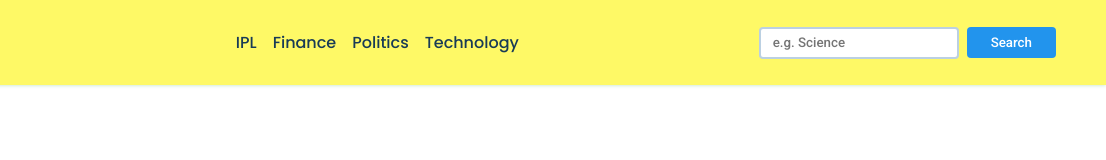
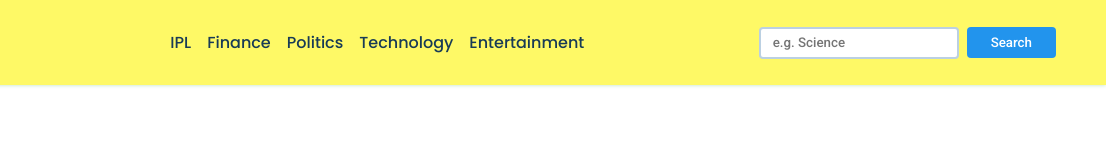
Before and after one commit to Anushka1783/News-Hub, a plain HTML site: page index.html in a window 1280 px wide. Shown: the full height of the page, 174-1280 px from the left. Drawn offline with Linux system fonts and the light colour scheme; no server answers.

Commit message:
added new fields

```diff
--- a/index.html
+++ b/index.html
@@ -21,6 +21,7 @@
                     <li class="hover-link nav-item" id="finance" onclick="onNavItemClick('finance')">Finance</li>
                     <li class="hover-link nav-item" id="politics" onclick="onNavItemClick('politics')">Politics</li>
                     <li class="hover-link nav-item" id="technology" onclick="onNavItemClick('technology')">Technology</li>
+                    <li class="hover-link nav-item" id="entertainment" onclick="onNavItemClick('entertainmen')">Entertainment</li>
                 </ul>
             </div>
             <div class="search-bar flex">
```
Also changed, not shown: 1 other file.
